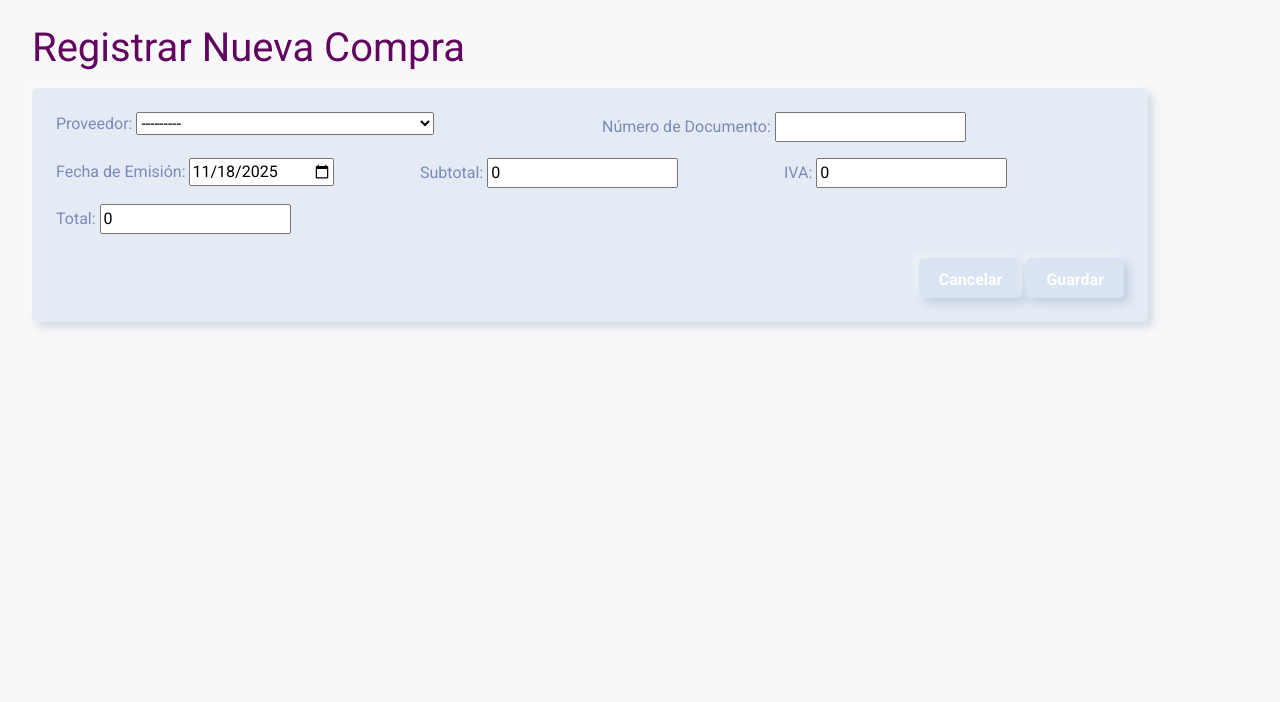
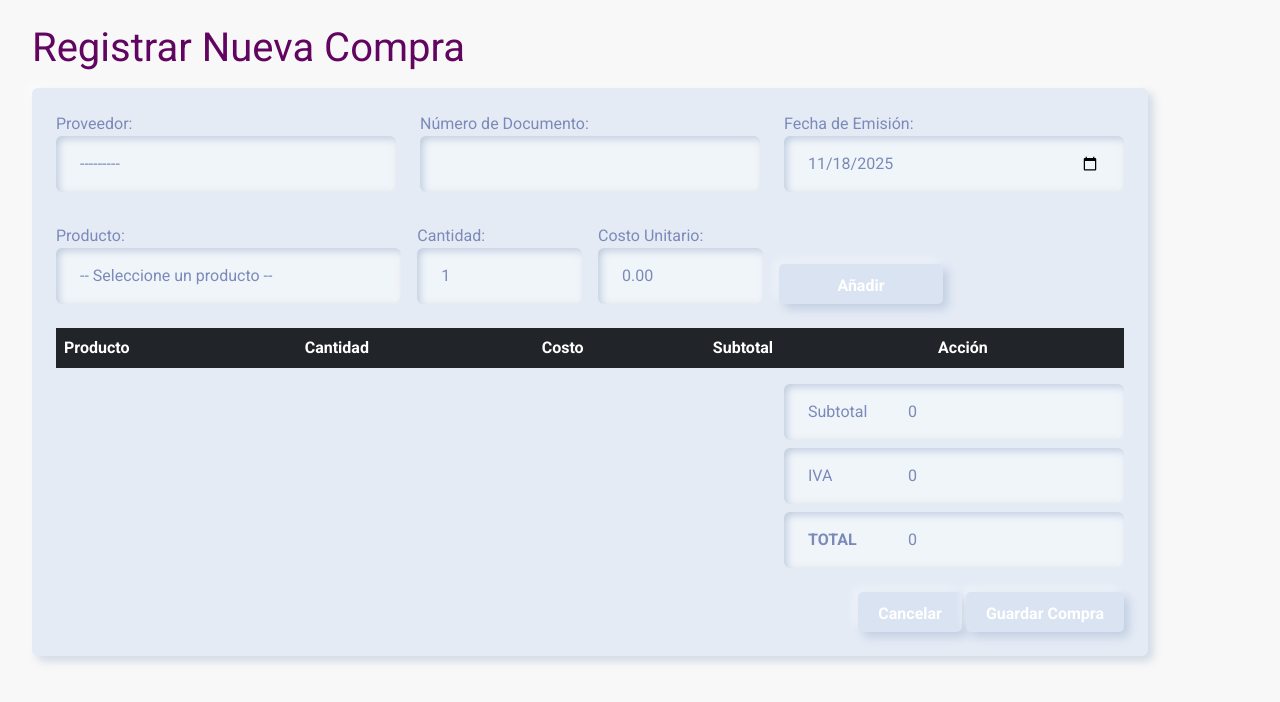
Before and after one commit to sancorharold/Proyecto_de_Grado, a Django app: page /purchase/create/ in a window 1280 px wide. Shown: the part 56-758 px from the top of the page. Run offline with Django 5.2, Linux system fonts and the light colour scheme; a user stored in the database is signed in; data comes from the database, SQL or seed files in the repository; lists and menus that the app fills with data are empty; some libraries are stand-ins or nearby versions.

Commit message:
respaldo

```diff
--- a/purchase/forms.py
+++ b/purchase/forms.py
@@ -14,12 +14,12 @@ class PurchaseForm(forms.ModelForm):
             "total",
         ]
         widgets = {
-            "supplier": forms.Select(),
-            "num_document": forms.TextInput(),
-            "issue_date": forms.DateInput(attrs={"type": "date"}, format='%Y-%m-%d'),
-            "subtotal": forms.NumberInput(),
-            "iva": forms.NumberInput(),
-            "total": forms.NumberInput(),
+            "supplier": forms.Select(attrs={'class': 'form-control'}),
+            "num_document": forms.TextInput(attrs={'class': 'form-control'}),
+            "issue_date": forms.DateInput(attrs={"type": "date", 'class': 'form-control'}, format='%Y-%m-%d'),
+            "subtotal": forms.NumberInput(attrs={'readonly': True, 'class': 'form-control'}),
+            "iva": forms.NumberInput(attrs={'readonly': True, 'class': 'form-control'}),
+            "total": forms.NumberInput(attrs={'readonly': True, 'class': 'form-control'}),
         }
 
     def __init__(self, *args, **kwargs):
--- a/purchase/views.py
+++ b/purchase/views.py
@@ -1,11 +1,15 @@
+import json
 from django.contrib.auth.mixins import LoginRequiredMixin
 from django.views.generic import ListView, CreateView, UpdateView, DeleteView
 from django.urls import reverse_lazy
 from django.db.models import Q
+from django.db import transaction
+from django.http import JsonResponse
 
 from core.mixins import TitleContextMixin
-from .models import Purchase
+from .models import Purchase, PurchaseDetail
 from .forms import PurchaseForm
+from core.models import Product
 
 
 class PurchaseListView(LoginRequiredMixin, TitleContextMixin, ListView):
@@ -32,11 +36,38 @@ class PurchaseCreateView(LoginRequiredMixin, TitleContextMixin, CreateView):
     success_url = reverse_lazy("purchase:purchase_list")
     title2 = "Registrar Nueva Compra"
 
+    def get_context_data(self, **kwargs):
+        context = super().get_context_data(**kwargs)
+        context["products"] = Product.objects.filter(state=True)
+        return context
+
     def form_valid(self, form):
-        form.instance.user = self.request.user
-        # Aquí iría la lógica para guardar los detalles de la compra
-        return super().form_valid(form)
+        try:
+            with transaction.atomic():
+                # Guardar la cabecera de la compra
+                purchase = form.save(commit=False)
+                purchase.user = self.request.user
+                purchase.save()
 
+                # Guardar los detalles
+                detail_data = json.loads(self.request.POST.get("detail", "[]"))
+                for item in detail_data:
+                    product = Product.objects.get(pk=item["id"])
+                    PurchaseDetail.objects.create(
+                        purchase=purchase,
+                        product=product,
+                        quantity=item["quantity"],
+                        cost=item["cost"],
+                        subtotal=item["subtotal"],
+                        iva=item["subtotal"] - (item["cost"] * item["quantity"]),
+                    )
+                    # Actualizar stock y costo del producto
+                    product.stock += item["quantity"]
+                    product.cost = item["cost"]
+                    product.save()
+                return JsonResponse({"msg": "Compra guardada con éxito.", "url": self.success_url})
+        except Exception as e:
+            return JsonResponse({"error": str(e)}, status=400)
 
 class PurchaseUpdateView(LoginRequiredMixin, TitleContextMixin, UpdateView):
     model = Purchase
@@ -45,6 +76,47 @@ class PurchaseUpdateView(LoginRequiredMixin, TitleContextMixin, UpdateView):
     success_url = reverse_lazy("purchase:purchase_list")
     title2 = "Editar Compra"
 
+    def get_context_data(self, **kwargs):
+        context = super().get_context_data(**kwargs)
+        context["products"] = Product.objects.filter(state=True)
+        details = PurchaseDetail.objects.filter(purchase=self.object)
+        # Preparamos los detalles para pasarlos como JSON al template
+        context["detail_purchases"] = json.dumps([
+            {"product": d.product.id, "product__description": d.product.description,
+             "quantity": d.quantity, "cost": d.cost, "subtotal": d.subtotal,
+             "product__iva": d.product.iva}
+            for d in details
+        ])
+        return context
+
+    def form_valid(self, form):
+        try:
+            with transaction.atomic():
+                # Guardar la cabecera de la compra
+                purchase = form.save()
+
+                # Limpiar detalles antiguos para reemplazarlos
+                purchase.detail.all().delete()
+
+                # Guardar los nuevos detalles
+                detail_data = json.loads(self.request.POST.get("detail", "[]"))
+                for item in detail_data:
+                    product = Product.objects.get(pk=item["id"])
+                    PurchaseDetail.objects.create(
+                        purchase=purchase,
+                        product=product,
+                        quantity=item["quantity"],
+                        cost=item["cost"],
+                        subtotal=item["subtotal"],
+                        iva=item["subtotal"] - (item["cost"] * item["quantity"]),
+                    )
+                    # Nota: La lógica de actualización de stock al editar es compleja.
+                    # Por ahora, la omitimos para evitar inconsistencias.
+
+                return JsonResponse({"msg": "Compra actualizada con éxito.", "url": self.success_url})
+        except Exception as e:
+            return JsonResponse({"error": str(e)}, status=400)
+
 
 class PurchaseDeleteView(LoginRequiredMixin, TitleContextMixin, DeleteView):
     model = Purchase
--- a/template/purchase/form.html
+++ b/template/purchase/form.html
@@ -1,4 +1,5 @@
 {% extends "base.html" %}
+{% load static %}
 {% block title %}{{ title2 }}{% endblock %}
 
 {% block content %}
@@ -6,51 +7,107 @@
 
 <div class="card shadow">
   <div class="card-body">
-
-        <form method="post">
+    <form id="frmPurchase" method="post">
       {% csrf_token %}
 
+      <!-- Cabecera de la Compra -->
       <div class="row mb-3">
-                <div class="col-md-6">
+        <div class="col-md-4">
           <label>Proveedor:</label>
           {{ form.supplier }}
         </div>
-
-                <div class="col-md-6">
+        <div class="col-md-4">
           <label>Número de Documento:</label>
           {{ form.num_document }}
         </div>
-            </div>
-
-            <div class="row mb-3">
         <div class="col-md-4">
           <label>Fecha de Emisión:</label>
           {{ form.issue_date }}
         </div>
+      </div>
+
+      <hr>
+
+      <!-- Sección para Añadir Productos -->
+      <div class="row g-3 align-items-end mb-3">
         <div class="col-md-4">
-                    <label>Subtotal:</label>
-                    {{ form.subtotal }}
+          <label>Producto:</label>
+          <select id="product" class="form-control">
+            <option value="">-- Seleccione un producto --</option>
+            {% for product in products %}
+            <option value="{{ product.id }}" data-iva="{{ product.iva }}">{{ product.description }}</option>
+            {% endfor %}
+          </select>
         </div>
-                <div class="col-md-4">
-                    <label>IVA:</label>
-                    {{ form.iva }}
+        <div class="col-md-2">
+          <label>Cantidad:</label>
+          <input type="number" id="quantity" class="form-control" value="1" min="1">
+        </div>
+        <div class="col-md-2">
+          <label>Costo Unitario:</label>
+          <input type="number" id="cost" class="form-control" value="0.00" step="0.01" min="0">
+        </div>
+        <div class="col-md-2">
+          <button type="button" id="btnAdd" class="btn btn-primary w-100">Añadir</button>
         </div>
       </div>
 
-            <div class="row mb-4">
-                <div class="col-md-12">
-                    <label>Total:</label>
+      <!-- Tabla de Detalle de Compra -->
+      <table class="table table-striped table-bordered mt-4">
+        <thead class="table-dark">
+          <tr>
+            <th>Producto</th>
+            <th>Cantidad</th>
+            <th>Costo</th>
+            <th>Subtotal</th>
+            <th>Acción</th>
+          </tr>
+        </thead>
+        <tbody id="purchase-details">
+          <!-- Filas de productos se insertarán aquí -->
+        </tbody>
+      </table>
+
+      <!-- Totales -->
+      <div class="row justify-content-end mt-3">
+        <div class="col-md-4">
+          <div class="input-group mb-2">
+            <span class="input-group-text" style="width: 100px;">Subtotal</span>
+            {{ form.subtotal }}
+          </div>
+          <div class="input-group mb-2">
+            <span class="input-group-text" style="width: 100px;">IVA</span>
+            {{ form.iva }}
+          </div>
+          <div class="input-group">
+            <span class="input-group-text fw-bold" style="width: 100px;">TOTAL</span>
             {{ form.total }}
           </div>
         </div>
-
-            <div class="text-end">
-                <a class="btn btn-secondary" href="{% url 'purchase:purchase_list' %}">Cancelar</a>
-                <button class="btn btn-success">Guardar</button>
       </div>
 
+      <!-- Botones de Acción -->
+      <div class="text-end mt-4">
+        <a class="btn btn-secondary" href="{% url 'purchase:purchase_list' %}">Cancelar</a>
+        <button type="submit" class="btn btn-success">Guardar Compra</button>
+      </div>
     </form>
-
   </div>
 </div>
 {% endblock %}
+
+{% block scripts %}
+<script>
+  // Pasamos las URLs de Django al script de JavaScript
+  const save_url = "{% url 'purchase:purchase_create' %}";
+  const purchase_list_url = "{% url 'purchase:purchase_list' %}";
+
+  // Pasamos los detalles existentes si estamos en modo edición, o un array vacío si es una nueva compra.
+  {% if form.instance.pk and detail_purchases %}
+  const detail_purchases = JSON.parse('{{ detail_purchases|safe }}');
+  {% else %}
+  const detail_purchases = [];
+  {% endif %}
+</script>
+<script src="{% static 'js/purchases/purchases.js' %}"></script>
+{% endblock scripts %}
```
Also changed, not shown: static/js/purhcase/purchases.js (added, +155 -0 lines). Lines whose indentation alone changed are shown as unchanged.
